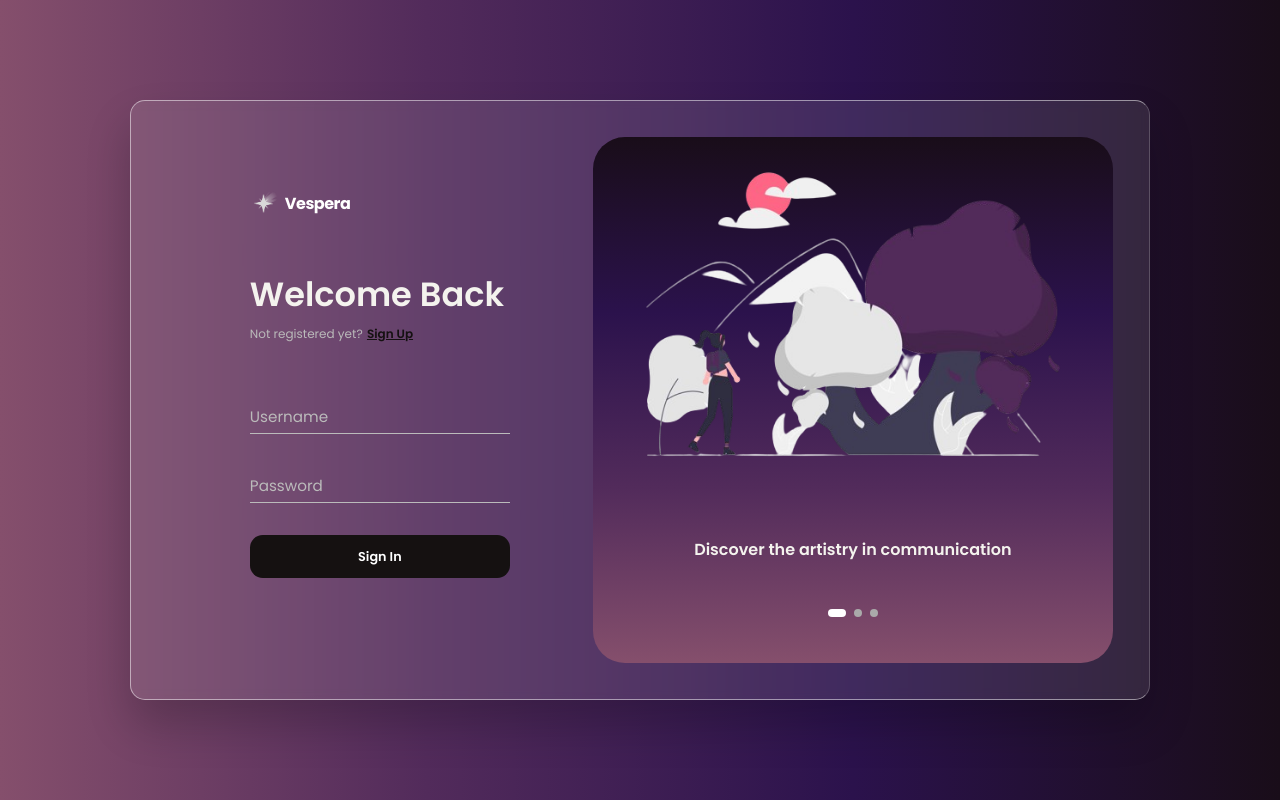
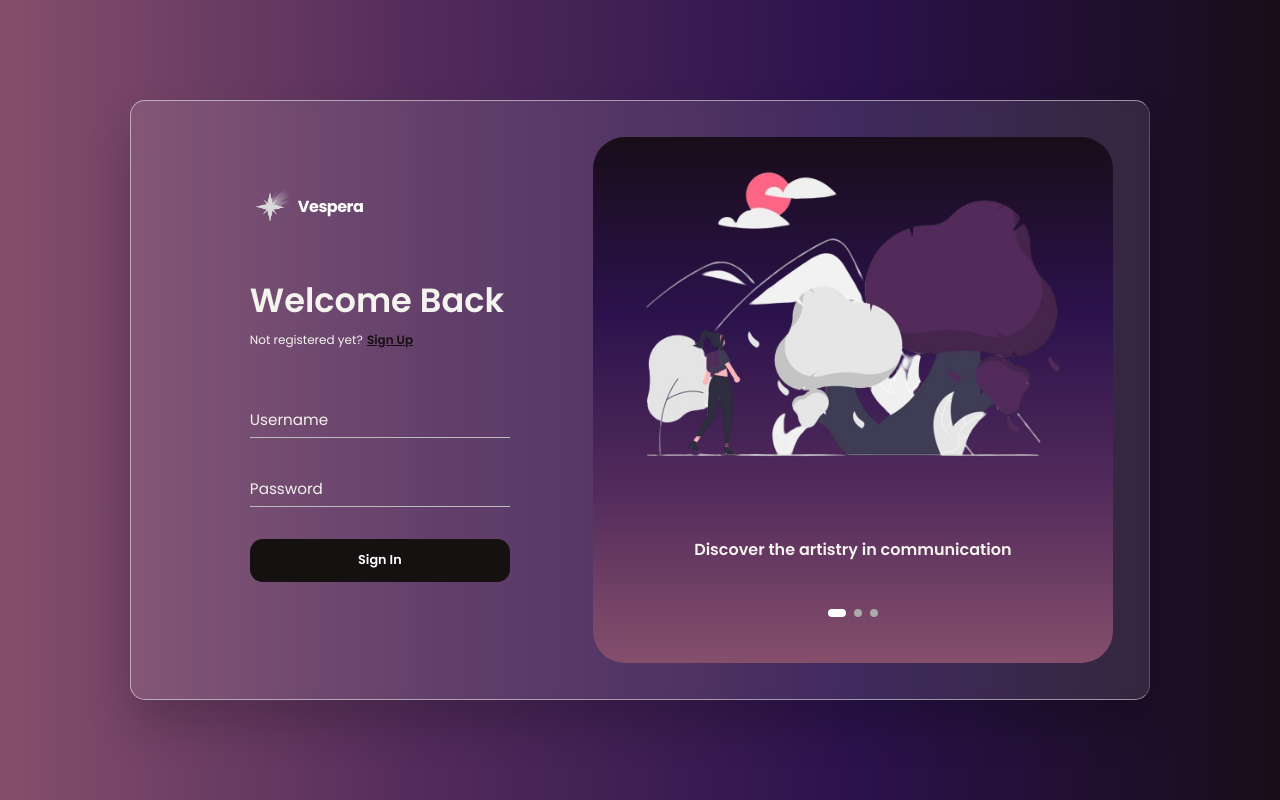
Before and after one commit to mvillamante/Module1-Project, a plain HTML site: page index.html in a window 1280 px wide. Drawn offline with Linux system fonts and the light colour scheme.

Commit message:
update css file

```diff
--- a/assets/styles.css
+++ b/assets/styles.css
@@ -113,7 +113,8 @@
     }
 
     .logo img {
-        width: 27px;
+        width: 40px;
+
         margin-right: 0.5rem;
     }
 
@@ -130,7 +131,7 @@
     }
 
     .heading h6 {
-        color: #bababa;
+        color: #f4f3ee;
         font-weight: var(--weight-400);
         font-size: 0.75rem;
         margin-top: 0.5rem;
@@ -175,7 +176,7 @@
         top: 50%;
         transform: translateY(-50%);
         font-size: 0.95rem;
-        color: #bbb;
+        color: #f4f3ee;
         pointer-events: none;
         transition: 0.4s;
     }
```
